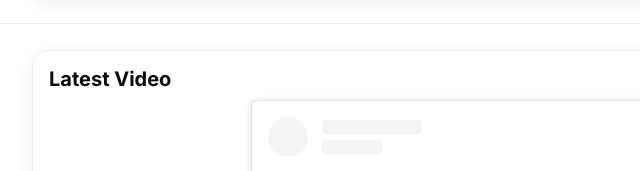
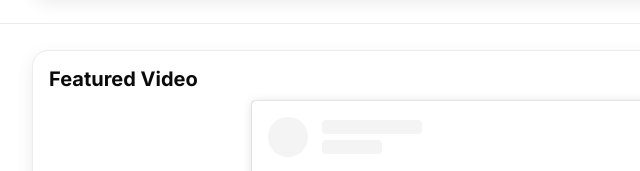
Before and after one commit to nataliembode/nataliembode.github.io, a plain HTML site: page index.html in a window 1280 px wide. Shown: the part 867-1038 px from the top of the page, 118-758 px from the left. Drawn offline with Linux system fonts and the light colour scheme; a script that the page names is missing.

Commit message:
Update index.html
instagram update?

```diff
--- a/index.html
+++ b/index.html
@@ -160,7 +160,7 @@
     <section>
       <div class="container">
         <div class="block">
-          <h2>Latest Video</h2>
+          <h2>Featured Video</h2>
           <div class="insta-wrap">
             <blockquote class="instagram-media"
               data-instgrm-permalink="https://www.instagram.com/reel/DL0lKFhSgDc/?utm_source=ig_embed&amp;utm_campaign=loading"
```
